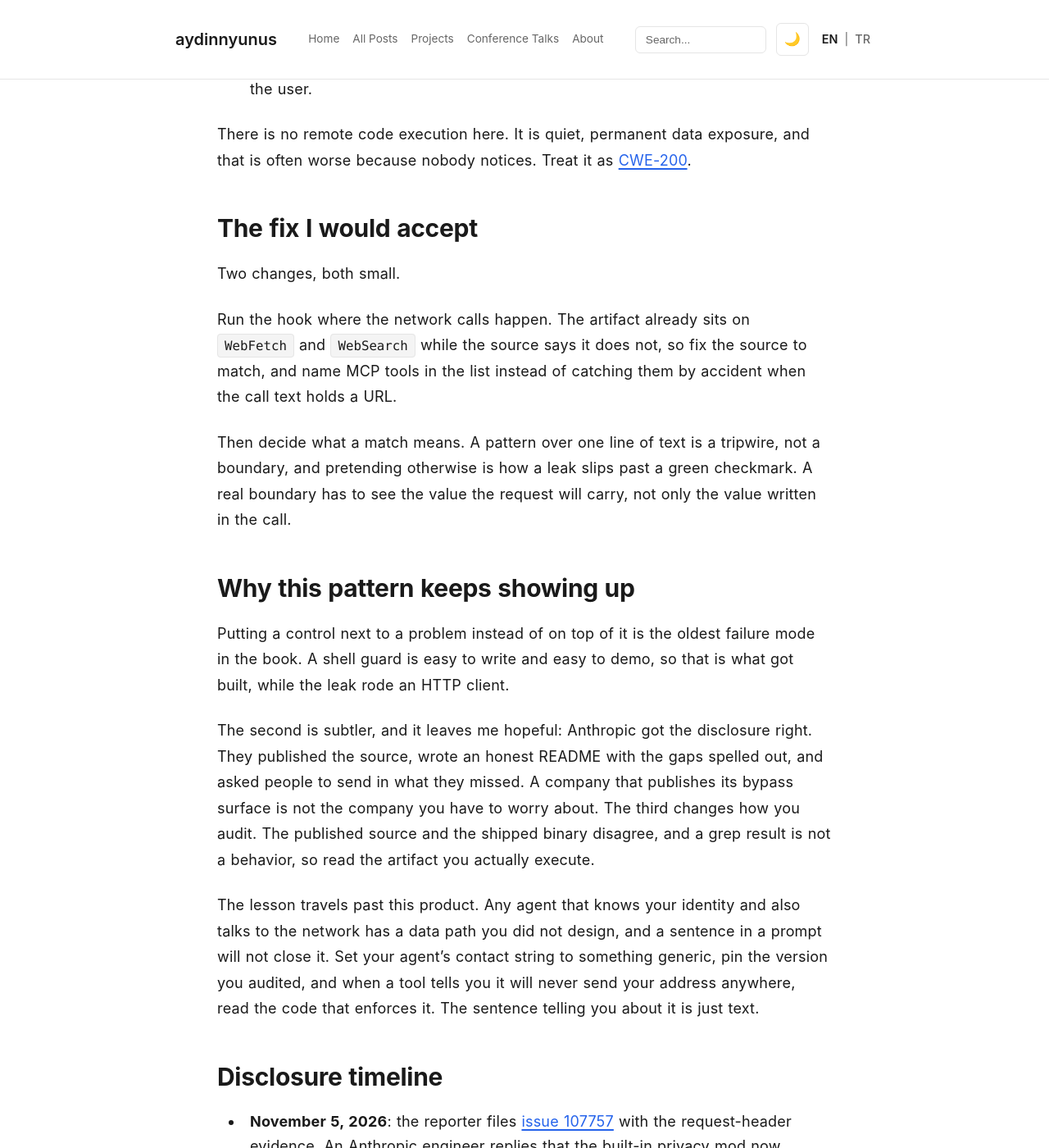
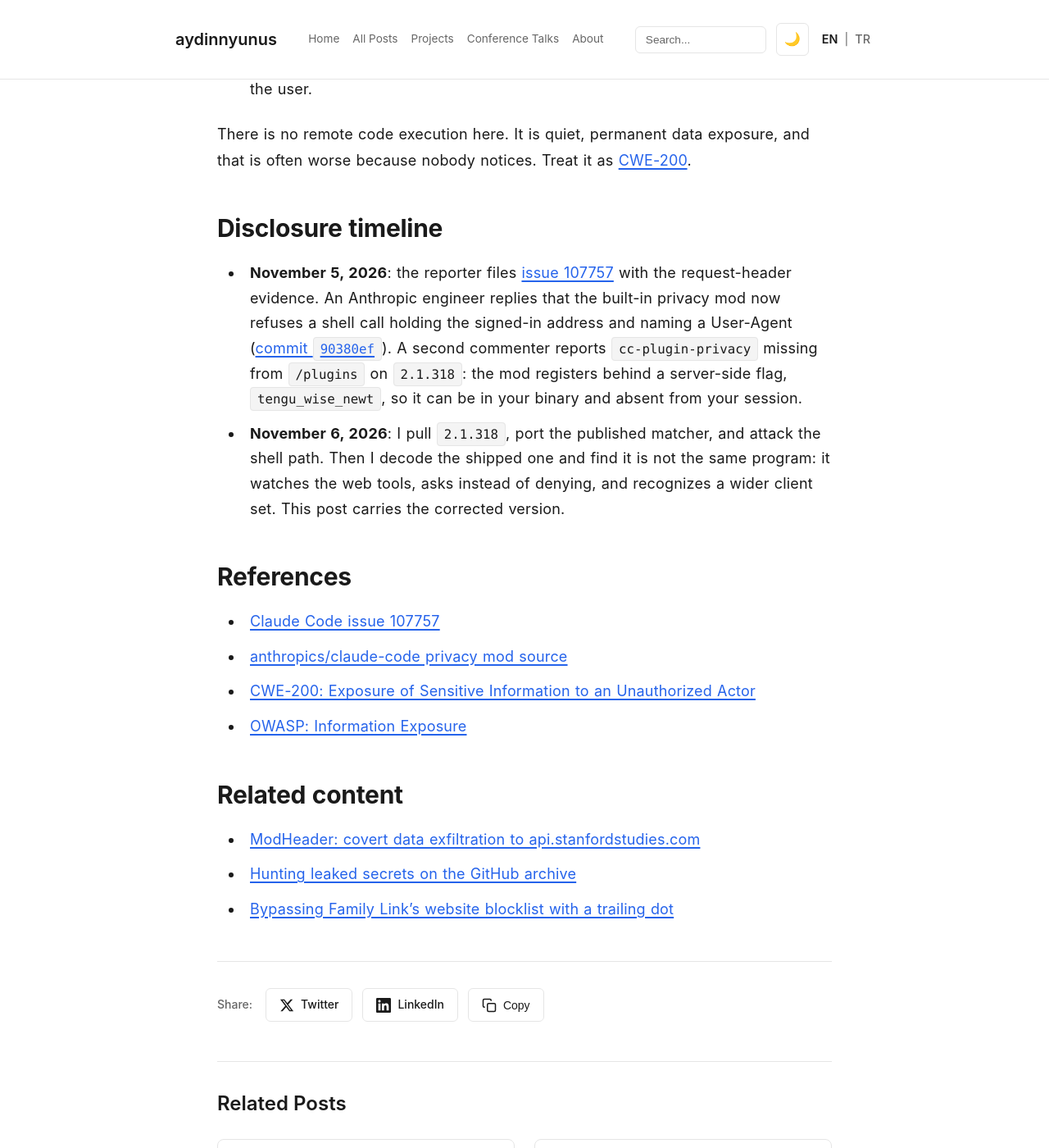
Before and after one commit to aydinnyunus/aydinnyunus.github.io, a Jekyll site: the page built from _posts/2026-11-06-claude-code-email-useragent-leak.md, in a window 1280 px wide and 1400 px high, scrolled down 7043 px. Shown: the whole window at 82% size. Built offline with Jekyll 4.4.1, drawn with Linux system fonts in a browser that asks for light colours; some of the changed text lies outside the part shown.

Commit message:
docs(posts): drop the proposed fix and the pattern recap from the email leak posts

```diff
--- a/_posts/2026-11-06-claude-code-email-useragent-leak.md
+++ b/_posts/2026-11-06-claude-code-email-useragent-leak.md
@@ -165,22 +165,6 @@
 
 There is no remote code execution here. It is quiet, permanent data exposure, and that is often worse because nobody notices. Treat it as [CWE-200](https://cwe.mitre.org/data/definitions/200.html).
 
-## The fix I would accept
-
-Two changes, both small.
-
-Run the hook where the network calls happen. The artifact already sits on `WebFetch` and `WebSearch` while the source says it does not, so fix the source to match, and name MCP tools in the list instead of catching them by accident when the call text holds a URL.
-
-Then decide what a match means. A pattern over one line of text is a tripwire, not a boundary, and pretending otherwise is how a leak slips past a green checkmark. A real boundary has to see the value the request will carry, not only the value written in the call.
-
-## Why this pattern keeps showing up
-
-Putting a control next to a problem instead of on top of it is the oldest failure mode in the book. A shell guard is easy to write and easy to demo, so that is what got built, while the leak rode an HTTP client.
-
-The second is subtler, and it leaves me hopeful: Anthropic got the disclosure right. They published the source, wrote an honest README with the gaps spelled out, and asked people to send in what they missed. A company that publishes its bypass surface is not the company you have to worry about. The third changes how you audit. The published source and the shipped binary disagree, and a grep result is not a behavior, so read the artifact you actually execute.
-
-The lesson travels past this product. Any agent that knows your identity and also talks to the network has a data path you did not design, and a sentence in a prompt will not close it. Set your agent's contact string to something generic, pin the version you audited, and when a tool tells you it will never send your address anywhere, read the code that enforces it. The sentence telling you about it is just text.
-
 ## Disclosure timeline
 
 - **November 5, 2026**: the reporter files [issue 107757](https://github.com/anthropics/claude-code/issues/107757) with the request-header evidence. An Anthropic engineer replies that the built-in privacy mod now refuses a shell call holding the signed-in address and naming a User-Agent ([commit `90380ef`](https://github.com/anthropics/claude-code/commit/90380ef)). A second commenter reports `cc-plugin-privacy` missing from `/plugins` on `2.1.318`: the mod registers behind a server-side flag, `tengu_wise_newt`, so it can be in your binary and absent from your session.
```
Also changed, not shown: _posts/2026-11-06-claude-code-email-useragent-leak-tr.md (+0 -16 lines).
